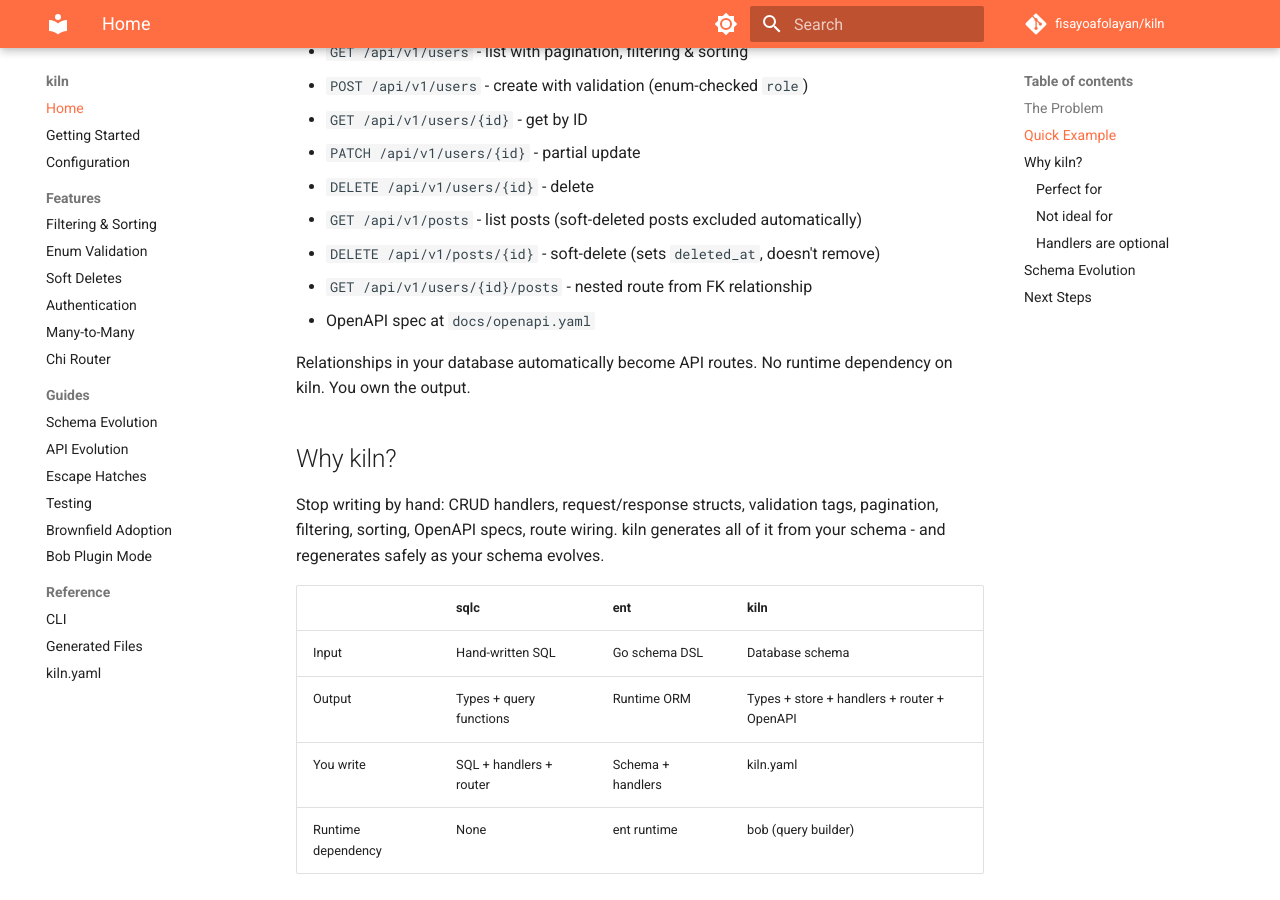
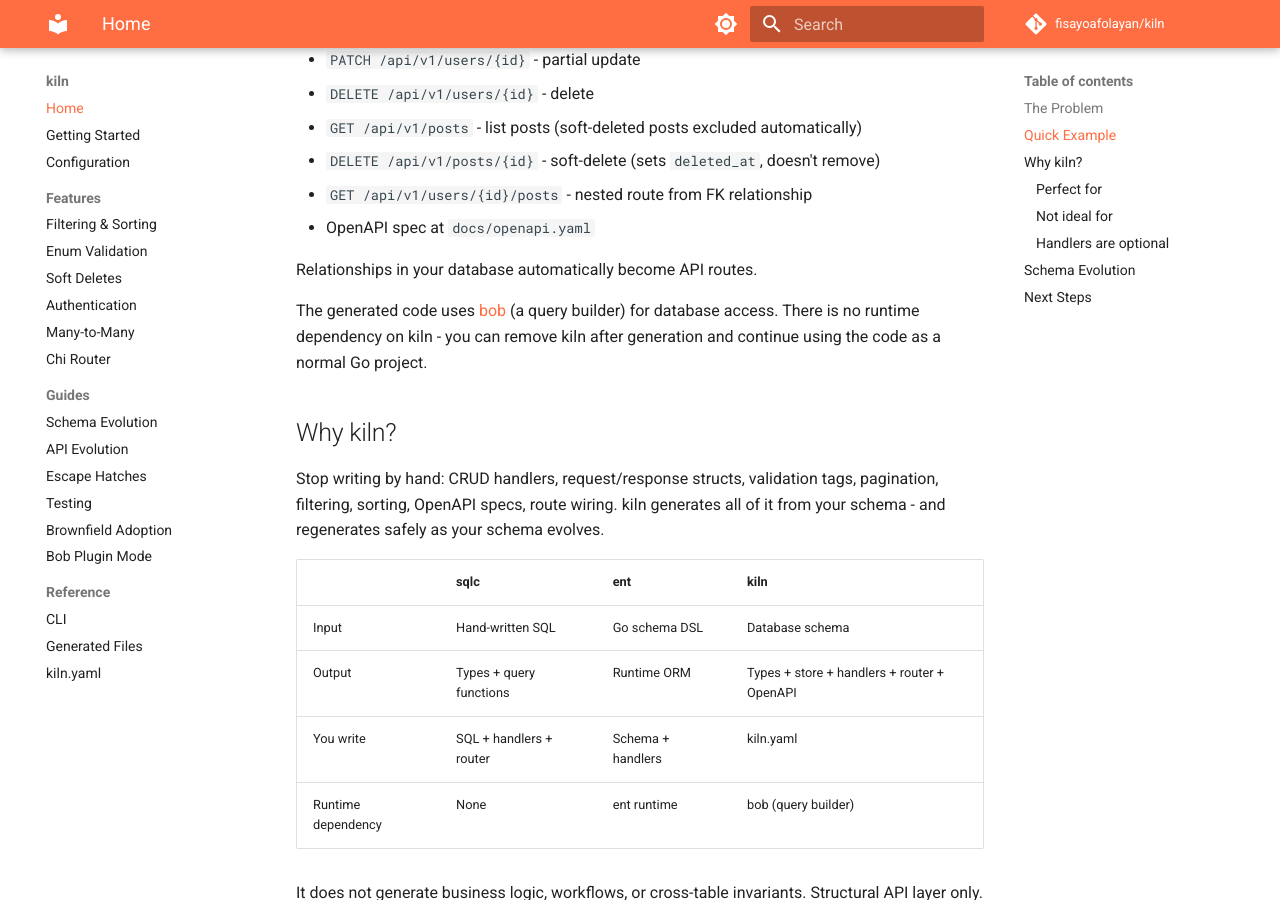
Before and after one commit to fisayoafolayan/kiln, an MkDocs documentation site: the page built from docs/index.md, in a window 1280 px wide and 900 px high, scrolled down 1113 px. Built offline with MkDocs 1.6.1 and Material for MkDocs 9.7.7, drawn with Linux system fonts in a browser that asks for light colours; comment, search, counter and statistics services are not loaded; some of the changed text lies outside the part shown.

Commit message:
update docs

```diff
--- a/docs/index.md
+++ b/docs/index.md
@@ -57,7 +52,12 @@ You immediately get:
 - `GET /api/v1/users/{id}/posts` - nested route from FK relationship
 - OpenAPI spec at `docs/openapi.yaml`
 
-Relationships in your database automatically become API routes. No runtime dependency on kiln. You own the output.
+Relationships in your database automatically become API routes.
+
+The generated code uses [bob](https://github.com/stephenafamo/bob) (a query
+builder) for database access. There is no runtime dependency on kiln - you
+can remove kiln after generation and continue using the code as a normal Go
+project.
 
 ## Why kiln?
 
```
Also changed, not shown: other parts of docs/index.md (+0 -5 lines), README.md (+7 -7 lines), docs/guides/bob-plugin.md (+2 -1 lines), 1 other file.
